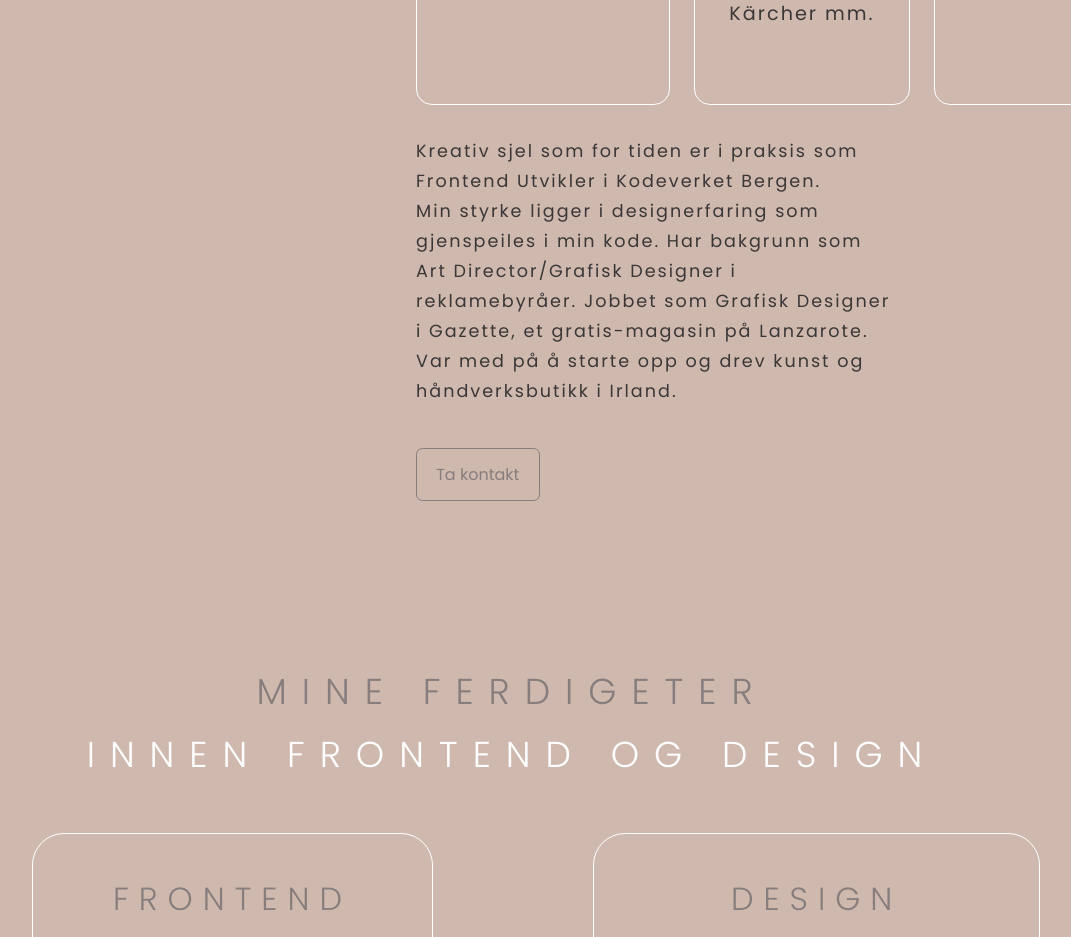
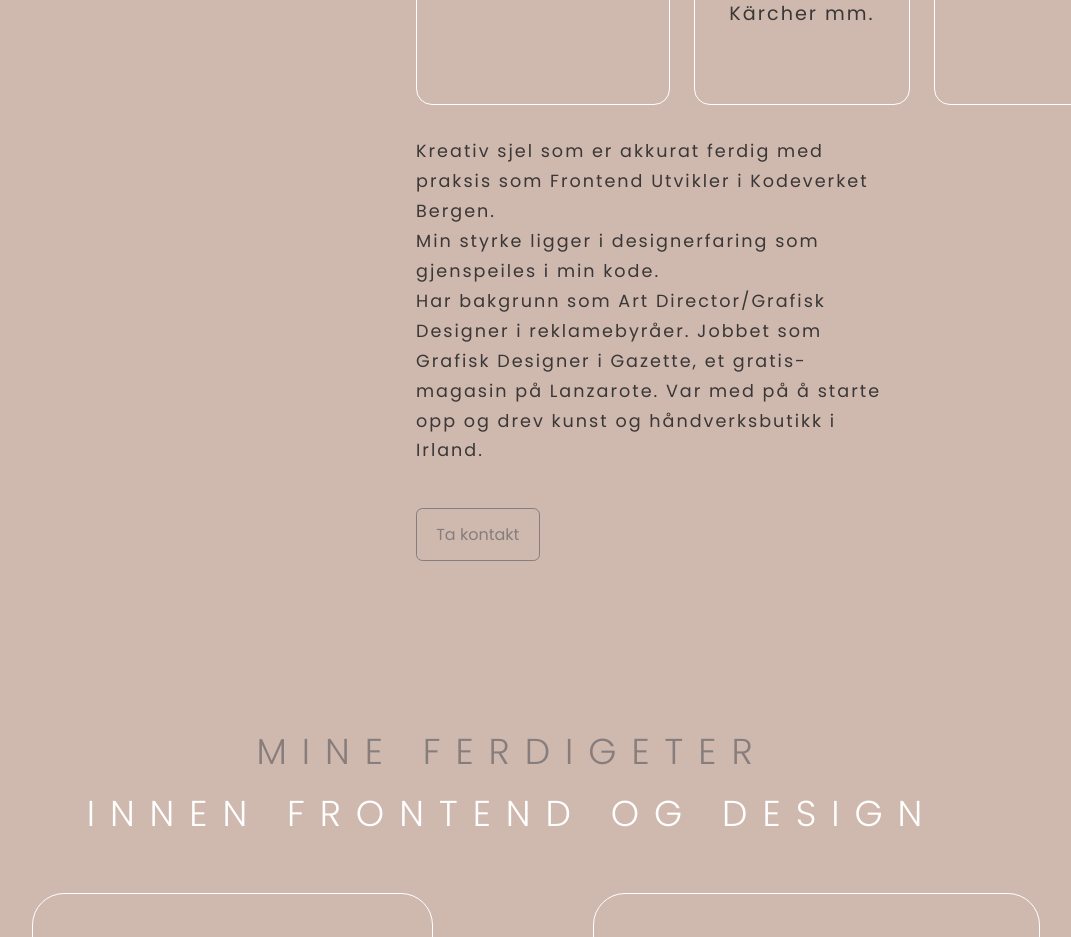
Before and after one commit to Viviann1/praksis-portfolio, a React (Create React App) app: page / in a window 1280 px wide. Shown: the part 1900-2837 px from the top of the page, without its empty margins (128-1199 px from the left). Built offline with nearby package versions, Linux system fonts and the light colour scheme.

Commit message:
Text rettelse about

```diff
--- a/src/components/about/About.jsx
+++ b/src/components/about/About.jsx
@@ -45,8 +45,8 @@ const About = () => {
             </article>
 
           </div>
-          <p>Kreativ sjel som for tiden er i praksis som Frontend Utvikler i Kodeverket Bergen.<br />
-            Min styrke ligger i designerfaring som gjenspeiles i min kode.
+          <p>Kreativ sjel som er akkurat ferdig med praksis som Frontend Utvikler i Kodeverket Bergen.<br />
+            Min styrke ligger i designerfaring som gjenspeiles i min kode.<br />
       Har bakgrunn som Art  Director/Grafisk Designer i reklamebyråer.
       Jobbet som Grafisk Designer i Gazette, et gratis-magasin på Lanzarote.
       Var med på å starte opp og drev kunst og håndverksbutikk i Irland.
```
